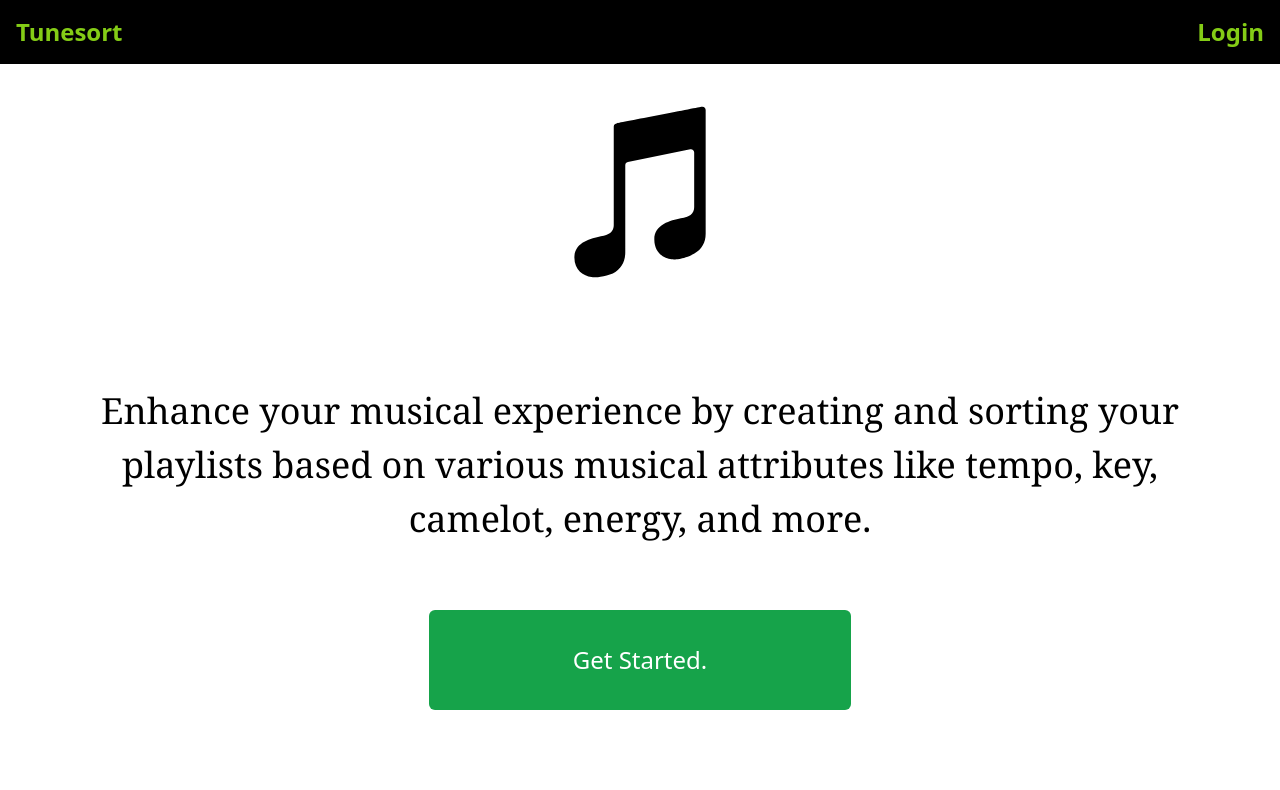
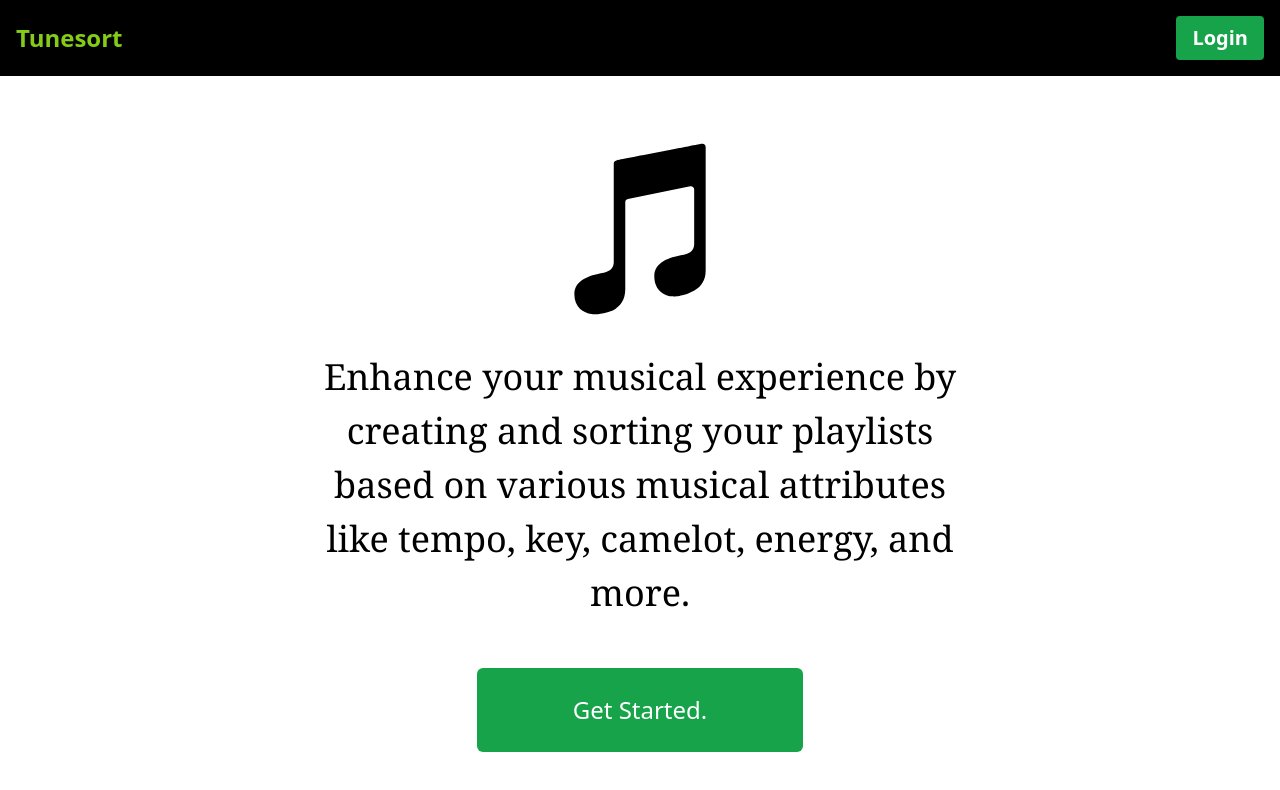
Before and after one commit to shalforb/T3A2-tunesort, a React (Vite) app in the folder T3A2-B-tunesort-client/: page / in a window 1280 px wide. Shown: the top 790 px of the page. Built offline with nearby package versions, Linux system fonts and the light colour scheme.

Commit message:
welcome cleanup

```diff
--- a/T3A2-B-tunesort-client/src/components/MainText.jsx
+++ b/T3A2-B-tunesort-client/src/components/MainText.jsx
@@ -1,9 +1,7 @@
-
-
 function MainText({ mainText, className }) {
     return (
         <div>
-            <p className={`flex justify-center p-16 text-center font-serif ${className}`}>
+            <p className={`flex justify-center p-4 text-center font-serif ${className}`}>
                 {mainText}
             </p>
         </div>
--- a/T3A2-B-tunesort-client/src/components/NavBar.jsx
+++ b/T3A2-B-tunesort-client/src/components/NavBar.jsx
@@ -1,21 +1,21 @@
 import Button from "./Button";
 import { useNavigate } from "react-router-dom";
-import { useUser } from "../context/userContext"; // Import the useUser hook
+import { useUser } from "../context/userContext";
 
 function NavBar() {
     const navigate = useNavigate();
-    const { user, logout } = useUser(); // Access user and logout from context
+    const { user, logout } = useUser();
 
     const handleGoHome = () => {
         navigate('/');
-    }
+    };
 
     const handleGotoLogin = () => {
-        navigate('/login')
+        navigate('/login');
     };
 
     const handleLogout = () => {
-        logout(); // Logout the user
+        logout();
         navigate('/login');
     };
 
@@ -23,10 +23,10 @@ function NavBar() {
         <div>
             <header className="bg-black text-white flex items-center justify-between p-4 relative">
                 <Button className="text-lime-500 text-2xl font-bold" onClick={handleGoHome} buttonText="Tunesort" />
-                {user ? ( // Check if user is logged in
-                    <Button className="text-lime-500 text-2xl font-bold" onClick={handleLogout} buttonText="Logout" />
+                {user ? (
+                    <Button className="text-white bg-green-600 hover:bg-green-700 text-xl font-bold py-2 px-4 rounded" onClick={handleLogout} buttonText="Logout" />
                 ) : (
-                    <Button className="text-lime-500 text-2xl font-bold" onClick={handleGotoLogin} buttonText="Login" />
+                    <Button className="text-white bg-green-600 hover:bg-green-700 text-xl font-bold py-2 px-4 rounded" onClick={handleGotoLogin} buttonText="Login" />
                 )}
             </header>
         </div>
--- a/T3A2-B-tunesort-client/src/pages/Welcome.jsx
+++ b/T3A2-B-tunesort-client/src/pages/Welcome.jsx
@@ -10,10 +10,9 @@ import { IoIosMusicalNotes } from "react-icons/io";
 
 function Welcome() {
     const navigate = useNavigate();
-    const { exchangeSpotifyToken, accessToken, refreshToken } = useExchangeSpotifyToken();
+    const { exchangeSpotifyToken } = useExchangeSpotifyToken();
     const { updateTokens } = useSpotifyTokens();
     const { user } = useUser();
-
 
     const urlParams = new URLSearchParams(window.location.search);
     const code = urlParams.get('code');
@@ -23,13 +22,8 @@ function Welcome() {
             if (code) {
                 const result = await exchangeSpotifyToken(code);
 
-                // Always log the result and handle errors
-                console.log('RESULT:', result);
-
                 if (result.success) {
                     updateTokens(result.accessToken, result.refreshToken);
-
-                    // Navigate to the user home page
                     navigate('/userhome');
                 } else {
                     console.error('Error exchanging token:', result.error);
@@ -45,17 +39,20 @@ function Welcome() {
     };
 
     return (
-        <div>
-
+        <div className="min-h-screen flex flex-col justify-between">
             <Navbar />
-            <div className="flex items-center justify-center h-64">
-                <IoIosMusicalNotes className="text-[210px]" />
+            <div className="flex-grow flex flex-col items-center justify-center text-center p-4">
+                <IoIosMusicalNotes className="text-[150px] md:text-[210px]" />
+                <MainText
+                    mainText="Enhance your musical experience by creating and sorting your playlists based on various musical attributes like tempo, key, camelot, energy, and more."
+                    className="text-[24px] md:text-[36px] max-w-2xl"
+                />
+                <Button
+                    buttonText="Get Started."
+                    className="mt-8 py-4 px-16 md:py-6 md:px-24 bg-green-600 hover:bg-green-700 text-[18px] md:text-[24px] text-white rounded-md"
+                    onClick={handleGoToCreateAccount}
+                />
             </div>
-            <MainText mainText="Enhance your musical experience by creating and sorting your playlists based on various musical attributes like tempo, key, camelot, energy, and more." className="text-[36px]" />
-            <div className="flex items-center justify-center ">
-            <Button buttonText="Get Started." className=" py-8 px-36 bg-green-600 text-[24px] text-white rounded-md" onClick={handleGoToCreateAccount} />
-            </div>
-
         </div>
     );
 }
```
Also changed, not shown: T3A2-B-tunesort-client/src/components/Button.jsx (line endings or trailing spaces), 1 other file (tests, documents, lock files or other folders).
